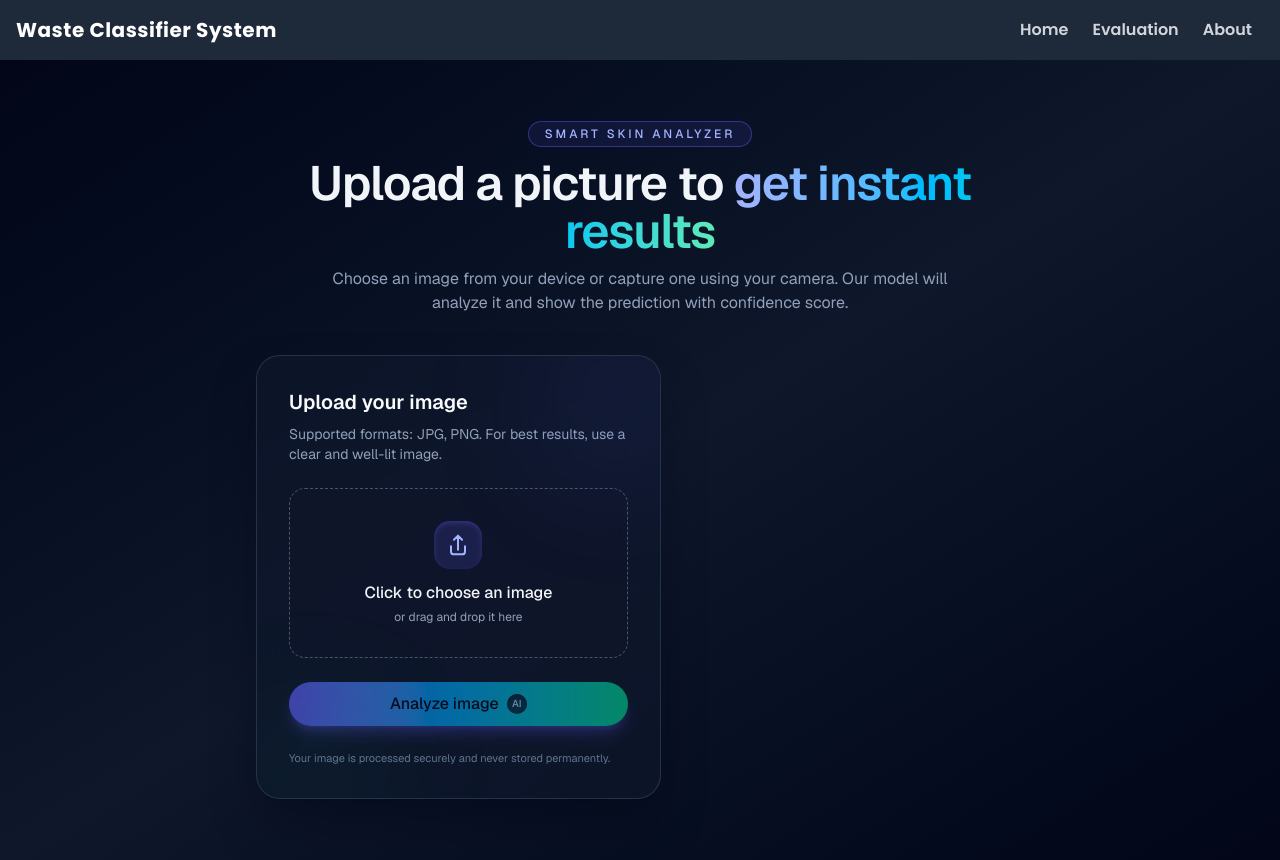
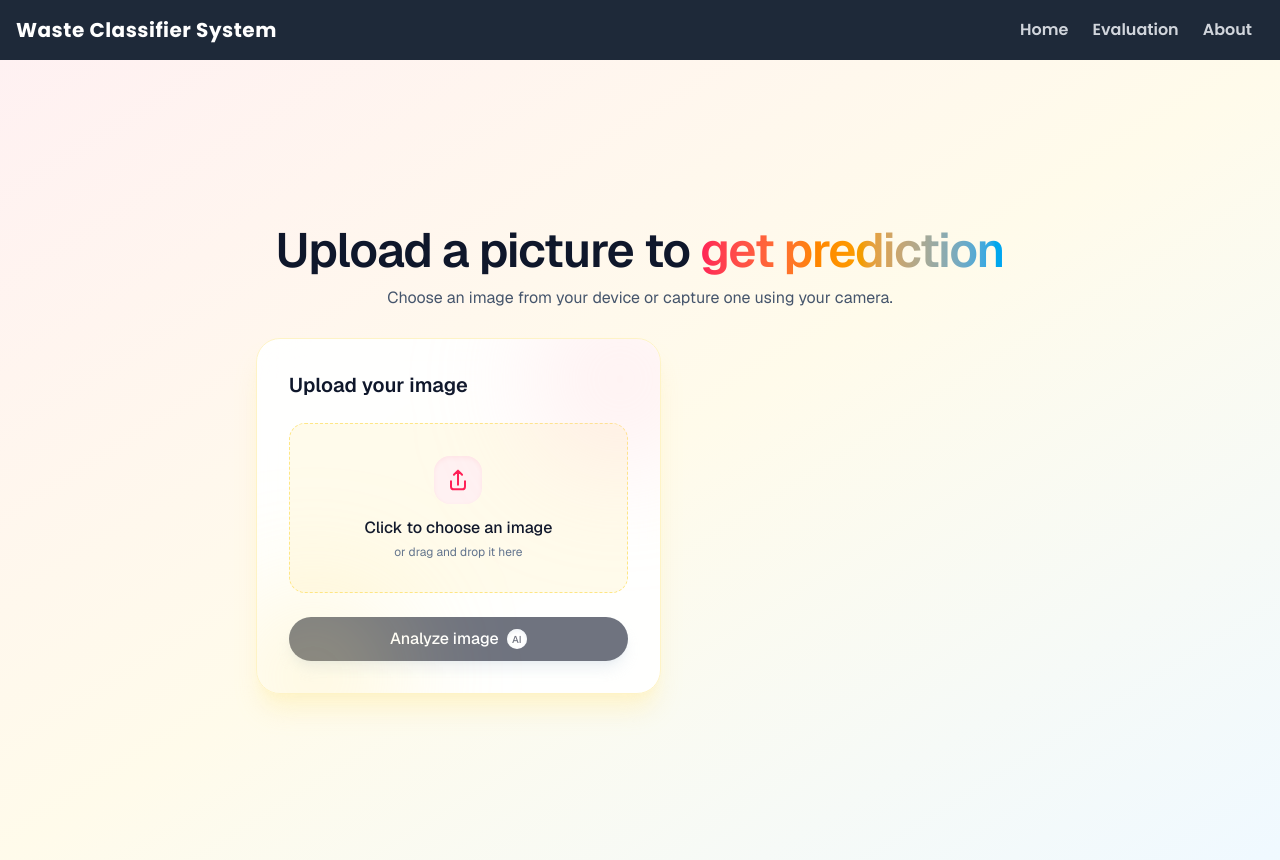
Before and after one commit to pikacoder44/waste-management-classifier, a Next.js app in the folder frontend/: page / in a window 1280 px wide. Built offline with nearby package versions, Linux system fonts and the light colour scheme.

Commit message:
Updated Design

```diff
--- a/frontend/app/page.tsx
+++ b/frontend/app/page.tsx
@@ -37,46 +37,38 @@ export default function Home() {
   const hasResult = result && submittedFile;
 
   return (
-    <div className="min-h-screen bg-linear-to-br from-slate-950 via-slate-900 to-slate-950 text-slate-100 flex items-center justify-center px-4 py-10 font-sans">
+    <div className="min-h-screen bg-linear-to-br from-rose-50 via-amber-50 to-sky-50 text-slate-900 flex items-center justify-center px-4 py-10 font-sans">
       <div className="w-full max-w-3xl">
-        <div className="mb-10 text-center space-y-3">
-          <p className="inline-flex items-center gap-2 rounded-full border border-indigo-500/40 bg-indigo-500/10 px-4 py-1 text-xs font-medium uppercase tracking-[0.25em] text-indigo-300">
-            Smart Skin Analyzer
-          </p>
+        <div className="mb-7 text-center space-y-3">
           <h1 className="text-3xl sm:text-4xl md:text-5xl font-semibold tracking-tight">
             Upload a picture to{" "}
-            <span className="bg-linear-to-r from-indigo-300 via-sky-400 to-emerald-300 bg-clip-text text-transparent">
-              get instant results
+            <span className="bg-linear-to-r from-rose-500 via-amber-500 to-sky-500 bg-clip-text text-transparent">
+              get prediction
             </span>
           </h1>
-          <p className="text-sm sm:text-base text-slate-400 max-w-2xl mx-auto">
+          <p className="text-sm sm:text-base text-slate-600 max-w-2xl mx-auto">
             Choose an image from your device or capture one using your camera.
-            Our model will analyze it and show the prediction with confidence
-            score.
+
           </p>
         </div>
 
         <div className="grid gap-8 md:grid-cols-[minmax(0,1.1fr)_minmax(0,0.9fr)] items-start">
           <form
-            className="relative overflow-hidden rounded-3xl border border-slate-700/70 bg-slate-900/70 p-6 sm:p-8 shadow-2xl shadow-slate-950/60 backdrop-blur-xl flex flex-col gap-6"
+            className="relative overflow-hidden rounded-3xl border border-amber-100 bg-white/90 p-6 sm:p-8 shadow-xl shadow-amber-100/80 backdrop-blur-xl flex flex-col gap-6"
             onSubmit={(e) => {
               e.preventDefault();
               upload_image();
             }}
           >
             <div className="space-y-2">
-              <h2 className="text-lg sm:text-xl font-semibold text-slate-50">
+              <h2 className="text-lg sm:text-xl font-semibold text-slate-900">
                 Upload your image
               </h2>
-              <p className="text-xs sm:text-sm text-slate-400">
-                Supported formats: JPG, PNG. For best results, use a clear and
-                well-lit image.
-              </p>
             </div>
 
-            <label className="group relative flex cursor-pointer flex-col items-center justify-center rounded-2xl border border-dashed border-slate-600 bg-slate-900/60 px-4 py-8 text-center transition-all duration-300 hover:border-indigo-400/80 hover:bg-slate-900/90">
+            <label className="group relative flex cursor-pointer flex-col items-center justify-center rounded-2xl border border-dashed border-amber-200 bg-amber-50 px-4 py-8 text-center transition-all duration-300 hover:border-amber-300 hover:bg-white">
               <div className="pointer-events-none space-y-3">
-                <div className="mx-auto flex h-12 w-12 items-center justify-center rounded-2xl bg-indigo-500/15 text-indigo-300 shadow-inner shadow-indigo-500/30 transition-transform duration-300 group-hover:scale-110">
+                <div className="mx-auto flex h-12 w-12 items-center justify-center rounded-2xl bg-rose-50 text-rose-500 shadow-inner shadow-rose-100 transition-transform duration-300 group-hover:scale-110">
                   <svg
                     xmlns="http://www.w3.org/2000/svg"
                     viewBox="0 0 24 24"
@@ -93,14 +85,14 @@ export default function Home() {
                   </svg>
                 </div>
                 <div className="space-y-1">
-                  <p className="text-sm sm:text-base font-medium text-slate-100">
+                  <p className="text-sm sm:text-base font-medium text-slate-900">
                     Click to choose an image
                   </p>
-                  <p className="text-xs text-slate-400">
+                  <p className="text-xs text-slate-500">
                     or drag and drop it here
                   </p>
                   {file && (
-                    <p className="mt-2 text-xs text-emerald-300">
+                    <p className="mt-2 text-xs text-emerald-600">
                       Selected: {file.name}
                     </p>
                   )}
@@ -117,25 +109,22 @@ export default function Home() {
 
             <button
               type="submit"
-              className="inline-flex items-center justify-center rounded-full bg-linear-to-r from-indigo-500 via-sky-500 to-emerald-400 px-6 py-2.5 text-sm sm:text-base font-medium text-slate-950 shadow-lg shadow-indigo-500/40 transition-all duration-300 hover:brightness-110 hover:shadow-indigo-400/60 focus-visible:outline-none focus-visible:ring-2 focus-visible:ring-indigo-400 focus-visible:ring-offset-2 focus-visible:ring-offset-slate-950 disabled:cursor-not-allowed disabled:opacity-60"
+              className="inline-flex items-center justify-center rounded-full bg-slate-900 px-6 py-2.5 text-sm sm:text-base font-medium text-white shadow-lg shadow-slate-300/60 transition-all duration-300 hover:bg-slate-800 hover:shadow-slate-400 focus-visible:outline-none focus-visible:ring-2 focus-visible:ring-slate-700 focus-visible:ring-offset-2 focus-visible:ring-offset-slate-100 disabled:cursor-not-allowed disabled:opacity-60"
               disabled={!file}
             >
               Analyze image
-              <span className="ml-2 inline-flex h-5 w-5 items-center justify-center rounded-full bg-slate-950/70 text-[10px] text-indigo-200 shadow-inner shadow-slate-900/80">
+              <span className="ml-2 inline-flex h-5 w-5 items-center justify-center rounded-full bg-white text-[10px] text-slate-900 shadow-inner shadow-slate-200">
                 AI
               </span>
             </button>
 
-            <p className="text-[11px] text-slate-500">
-              Your image is processed securely and never stored permanently.
-            </p>
 
-            <div className="pointer-events-none absolute -right-10 -top-10 h-40 w-40 rounded-full bg-indigo-500/10 blur-3xl" />
-            <div className="pointer-events-none absolute -bottom-16 -left-6 h-40 w-40 rounded-full bg-emerald-400/5 blur-3xl" />
+            <div className="pointer-events-none absolute -right-10 -top-10 h-40 w-40 rounded-full bg-rose-200/40 blur-3xl" />
+            <div className="pointer-events-none absolute -bottom-16 -left-6 h-40 w-40 rounded-full bg-amber-200/35 blur-3xl" />
           </form>
 
           <div
-            className={`relative transform rounded-3xl border border-slate-700/70 bg-slate-900/80 p-6 sm:p-7 shadow-2xl shadow-slate-950/60 backdrop-blur-xl transition-all duration-500 ease-out ${
+            className={`relative transform rounded-3xl border border-rose-100 bg-white/90 p-6 sm:p-7 shadow-xl shadow-rose-100/80 backdrop-blur-xl transition-all duration-500 ease-out ${
               hasResult
                 ? "opacity-100 translate-y-0 scale-100"
                 : "opacity-0 -translate-y-2 scale-95 pointer-events-none"
@@ -143,15 +132,15 @@ export default function Home() {
           >
             <div className="flex items-center justify-between gap-3 mb-4">
               <div>
-                <p className="text-xs font-semibold uppercase tracking-[0.2em] text-slate-400">
+                <p className="text-xs font-semibold uppercase tracking-[0.2em] text-slate-500">
                   Result
                 </p>
-                <h2 className="text-lg sm:text-xl font-semibold text-slate-50">
+                <h2 className="text-lg sm:text-xl font-semibold text-slate-900">
                   Prediction overview
                 </h2>
               </div>
               {hasResult && (
-                <span className="inline-flex items-center rounded-full bg-emerald-500/15 px-3 py-1 text-[11px] font-medium text-emerald-300 border border-emerald-400/40">
+                <span className="inline-flex items-center rounded-full bg-emerald-50 px-3 py-1 text-[11px] font-medium text-emerald-600 border border-emerald-200">
                   Ready
                 </span>
               )}
@@ -160,7 +149,7 @@ export default function Home() {
             {hasResult ? (
               <div className="space-y-4">
                 <div className="flex flex-col sm:flex-row gap-4 sm:items-center">
-                  <div className="relative mx-auto sm:mx-0 h-40 w-40 overflow-hidden rounded-2xl border border-slate-600/80 bg-slate-900/80 shadow-lg shadow-slate-950/80">
+                  <div className="relative mx-auto sm:mx-0 h-40 w-40 overflow-hidden rounded-2xl border border-amber-100 bg-amber-50 shadow-lg shadow-amber-100">
                     <Image
                       src={URL.createObjectURL(submittedFile as File)}
                       alt="Uploaded Image"
@@ -168,30 +157,30 @@ export default function Home() {
                       height={200}
                       className="h-full w-full object-cover"
                     />
-                    <div className="pointer-events-none absolute inset-0 bg-linear-to-t from-slate-950/50 via-transparent to-transparent" />
+                    <div className="pointer-events-none absolute inset-0 bg-linear-to-t from-rose-200/35 via-transparent to-transparent" />
                   </div>
 
                   <div className="flex-1 space-y-3">
                     <div>
-                      <p className="text-xs font-medium uppercase tracking-[0.18em] text-slate-400">
+                      <p className="text-xs font-medium uppercase tracking-[0.18em] text-slate-500">
                         Predicted class
                       </p>
-                      <p className="mt-1 inline-flex items-center rounded-full bg-slate-800 px-3 py-1 text-sm font-semibold text-indigo-200">
+                      <p className="mt-1 inline-flex items-center rounded-full bg-rose-50 px-3 py-1 text-sm font-semibold text-rose-600">
                         {result}
                       </p>
                     </div>
 
                     <div>
-                      <p className="text-xs font-medium uppercase tracking-[0.18em] text-slate-400">
+                      <p className="text-xs font-medium uppercase tracking-[0.18em] text-slate-500">
                         Confidence
                       </p>
                       <div className="mt-1 flex items-center gap-3">
-                        <p className="text-base font-semibold text-emerald-300">
+                        <p className="text-base font-semibold text-emerald-600">
                           {(confidence * 100).toFixed(2)}%
                         </p>
-                        <div className="relative h-2 flex-1 overflow-hidden rounded-full bg-slate-800">
+                        <div className="relative h-2 flex-1 overflow-hidden rounded-full bg-slate-200">
                           <div
-                            className="h-full rounded-full bg-linear-to-r from-emerald-400 via-sky-400 to-indigo-400 transition-all duration-500"
+                            className="h-full rounded-full bg-linear-to-r from-emerald-400 via-amber-400 to-rose-400 transition-all duration-500"
                             style={{
                               width: `${Math.min(
                                 100,
```
